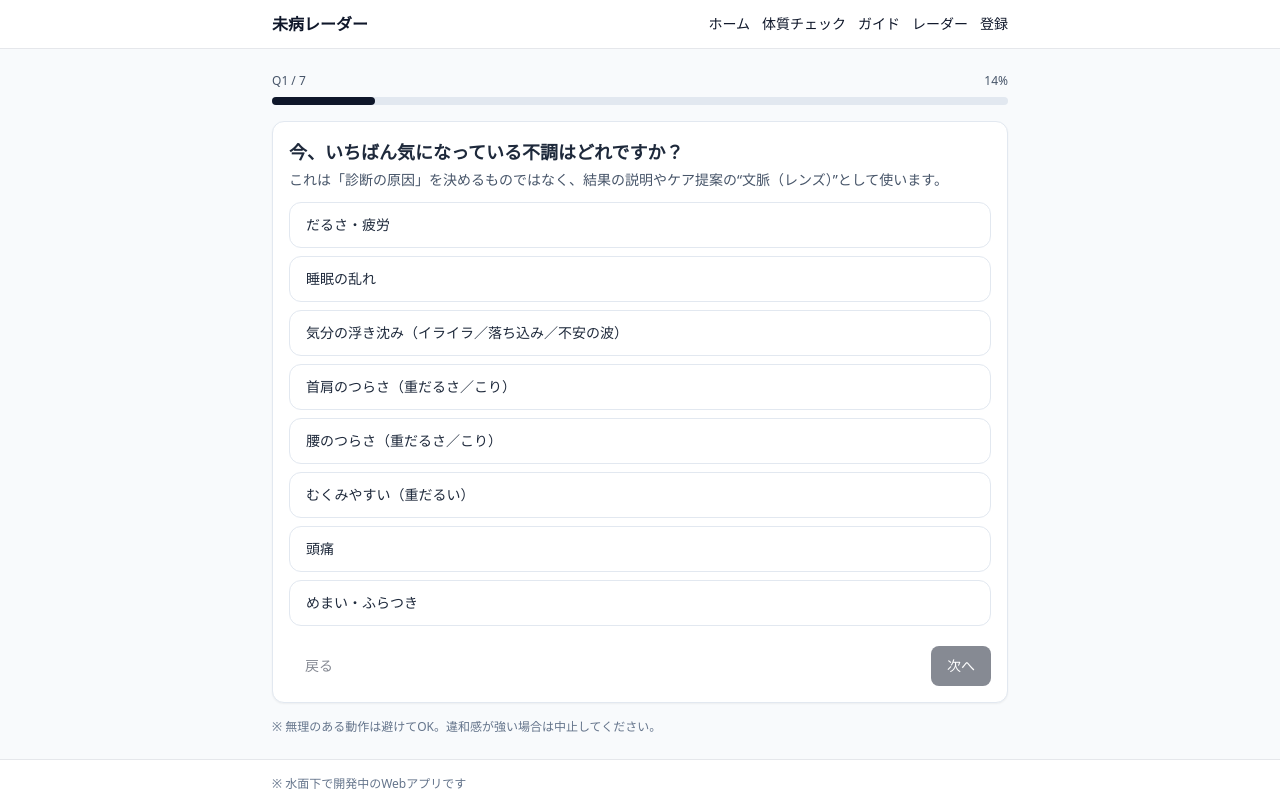
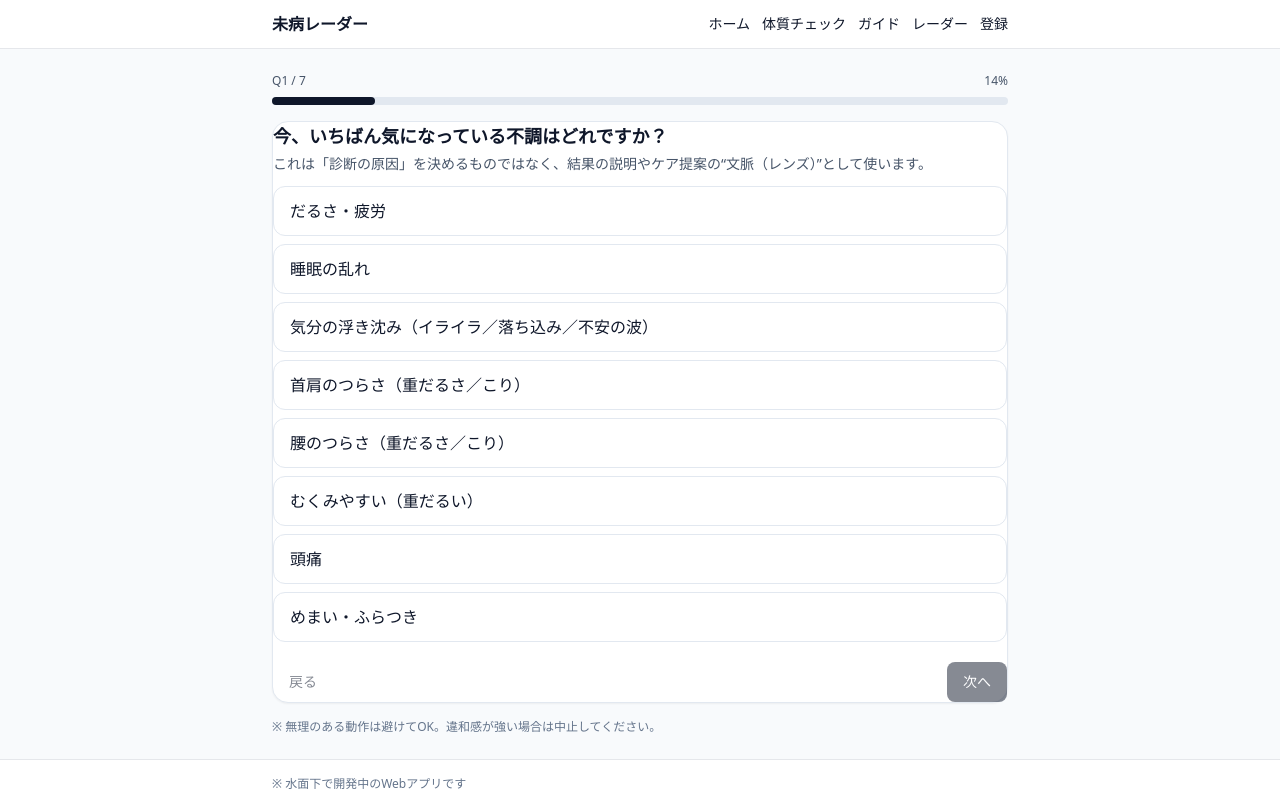
Before and after one commit to totonoucare/totonoucare-webapp, a Next.js app: page /check in a window 1280 px wide. Built offline with nearby package versions, Linux system fonts and the light colour scheme.

Commit message:
Update Card.jsx

```diff
--- a/components/ui/Card.jsx
+++ b/components/ui/Card.jsx
@@ -1,9 +1,45 @@
-export default function Card({ title, children, footer }) {
+// components/ui/Card.jsx
+import React from "react";
+
+function cn(...classes) {
+  return classes.filter(Boolean).join(" ");
+}
+
+export function Card({ className = "", ...props }) {
   return (
-    <section className="rounded-xl border border-slate-200 bg-white p-4 shadow-sm">
-      {title ? <h3 className="mb-2 text-base font-semibold">{title}</h3> : null}
-      <div className="text-sm text-slate-800">{children}</div>
-      {footer ? <div className="mt-3">{footer}</div> : null}
-    </section>
+    <div
+      className={cn(
+        "rounded-2xl border border-slate-200 bg-white shadow-sm",
+        className
+      )}
+      {...props}
+    />
   );
 }
+
+export function CardHeader({ className = "", ...props }) {
+  return <div className={cn("p-4 pb-0", className)} {...props} />;
+}
+
+export function CardTitle({ className = "", ...props }) {
+  return (
+    <h3 className={cn("text-base font-semibold text-slate-900", className)} {...props} />
+  );
+}
+
+export function CardDescription({ className = "", ...props }) {
+  return (
+    <p className={cn("text-sm text-slate-600", className)} {...props} />
+  );
+}
+
+export function CardContent({ className = "", ...props }) {
+  return <div className={cn("p-4", className)} {...props} />;
+}
+
+export function CardFooter({ className = "", ...props }) {
+  return <div className={cn("p-4 pt-0", className)} {...props} />;
+}
+
+// default export も追加
+export default Card;
```
